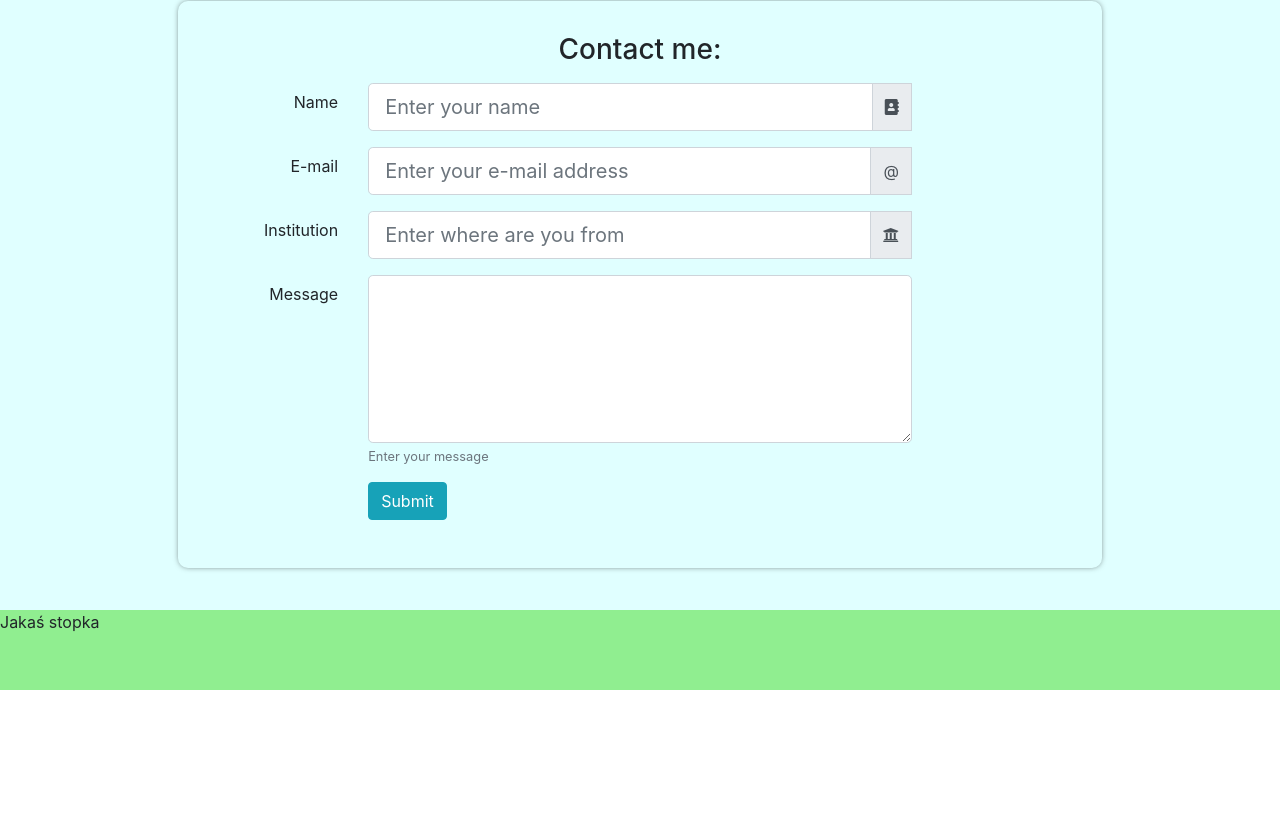
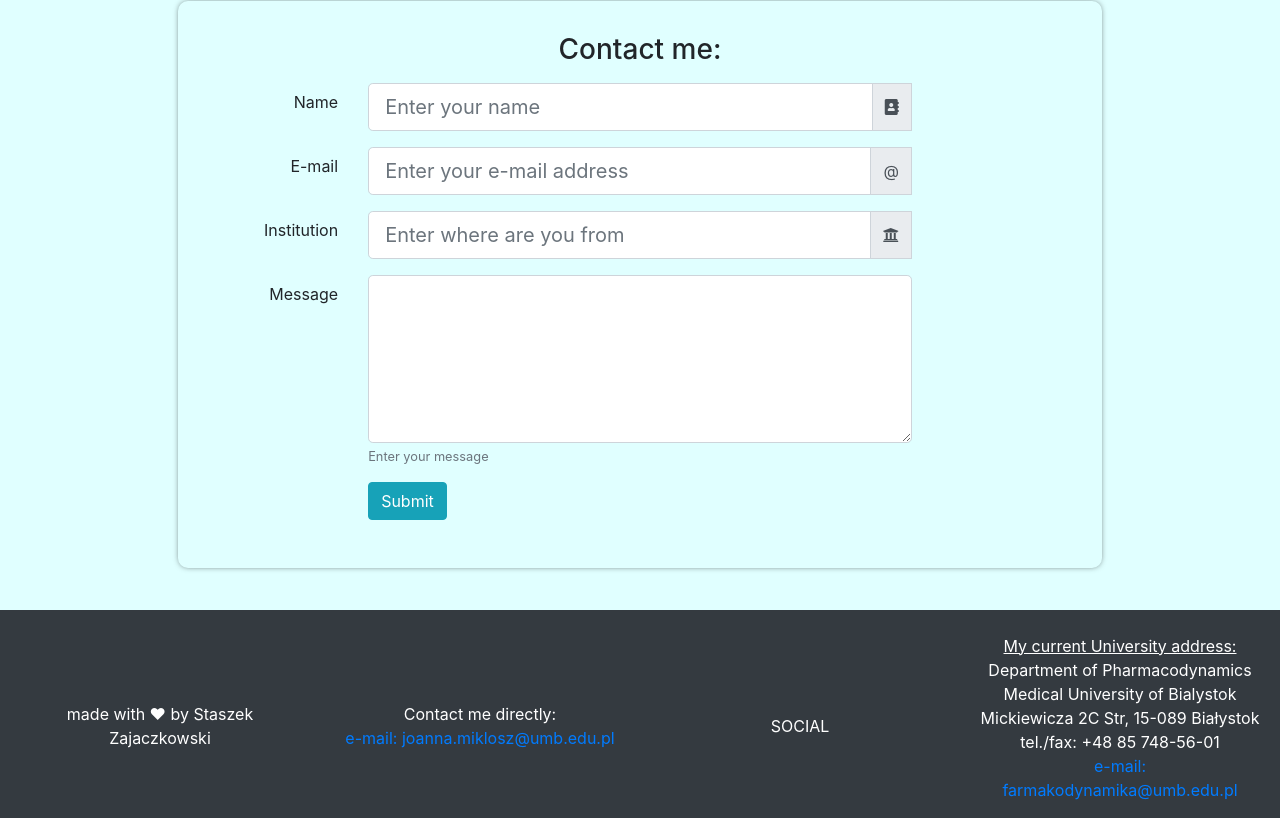
Before and after one commit to StaszekZ/joannaWebsite, a plain HTML site: page index.html in a window 1280 px wide. Shown: the part 3898-4716 px from the top of the page. Before the commit the page ends 4588 px from the top, so only its background shows below. Drawn offline with nearby package versions, Linux system fonts and the light colour scheme.

Commit message:
footer first glance

```diff
--- a/css/main.scss
+++ b/css/main.scss
@@ -104,9 +104,6 @@
 }
 
 .footer {
-  position: absolute;
-  width: 100%;
-  height: 10vh;
   background-color: lightgreen;
 }
 
--- a/index.html
+++ b/index.html
@@ -624,8 +624,27 @@
 		</section>
 
 
-		<footer class="footer">
-			Jakaś stopka
+		<footer class="footer pt-4 bg-dark text-white" id="footer">
+			<div class="container-fluid">
+				<div class="row   text-center justify-content-around align-items-center">
+					<div class="col-md-6 col-lg-3"> made with ❤ by Staszek Zajaczkowski</div>
+					<div class="col-md-6 col-lg-3">
+						<span>Contact me directly:</span><br />
+						<a href="mailto:joanna.miklosz@umb.edu.pl">e-mail: joanna.miklosz@umb.edu.pl</a>
+					</div>
+					<div class="col-md-6 col-lg-3">SOCIAL</div>
+					<div class="col-md-6 col-lg-3">
+						<ul class="list-unstyled">
+							<li><u>My current University address:</u></li>
+							<li>Department of Pharmacodynamics</li>
+							<li>Medical University of Bialystok</li>
+							<li>Mickiewicza 2C Str, 15-089 Białystok </li>
+							<li>tel./fax: +48 85 748-56-01</li>
+							<li><a href="mailto: farmakodynamika@umb.edu.pl"> e-mail: farmakodynamika@umb.edu.pl</a></li>
+						</ul>
+					</div>
+				</div>
+			</div>
 		</footer>
 
 
```
Also changed, not shown: css/main.css, css/main.min.css.
